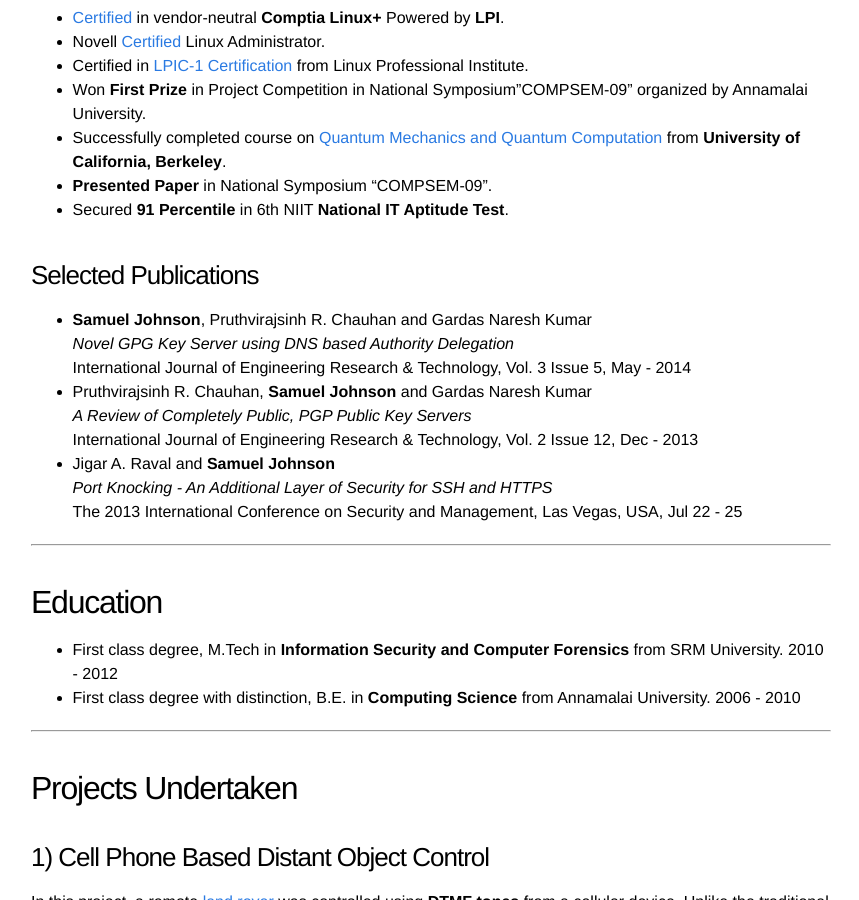
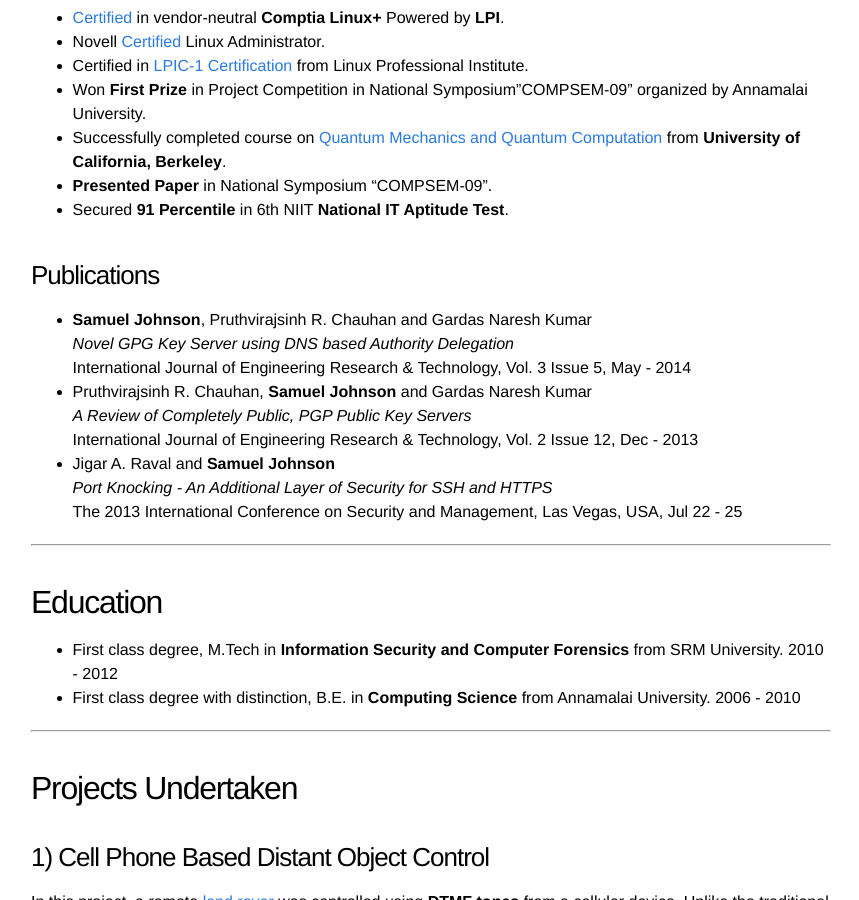
Before and after one commit to samueljohnson/samueljohnson.github.io.archive, a Jekyll site: the page built from cv.markdown, in a window 1280 px wide and 900 px high, scrolled down 582 px. Shown: the whole window, without its empty margins (209-1068 px from the left). Built offline with Jekyll 4.4.1, drawn with Linux system fonts in a browser that asks for light colours.

Commit message:
Minor modification in CV

```diff
--- a/cv.markdown
+++ b/cv.markdown
@@ -29,7 +29,7 @@
   * **Presented Paper** in National Symposium "COMPSEM-09".
   * Secured **91 Percentile** in 6th NIIT **National IT Aptitude Test**.
 
-### Selected Publications
+### Publications
 
   * **Samuel Johnson**, Pruthvirajsinh R. Chauhan and Gardas Naresh Kumar
 <br> *Novel GPG Key Server using DNS based Authority Delegation*
```
